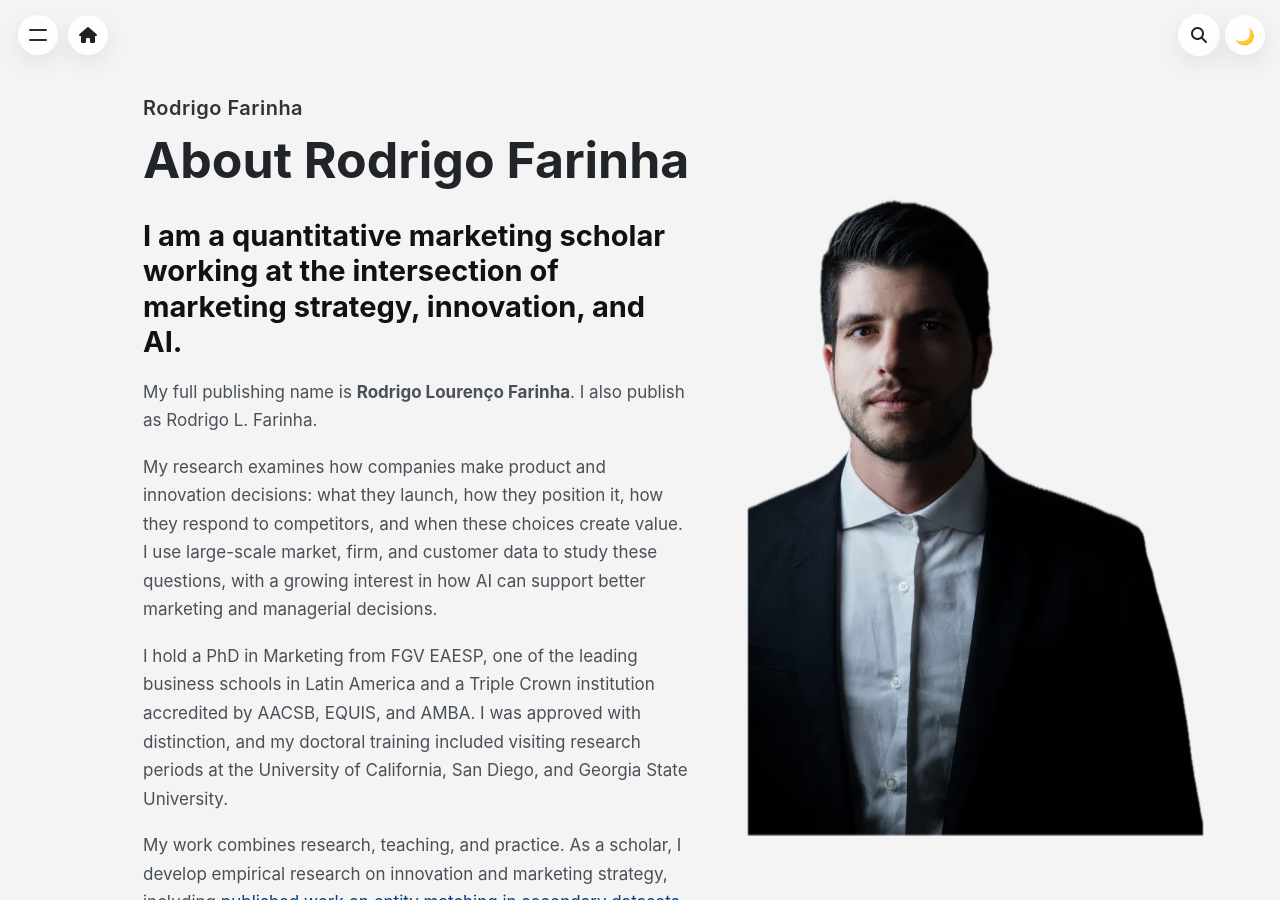
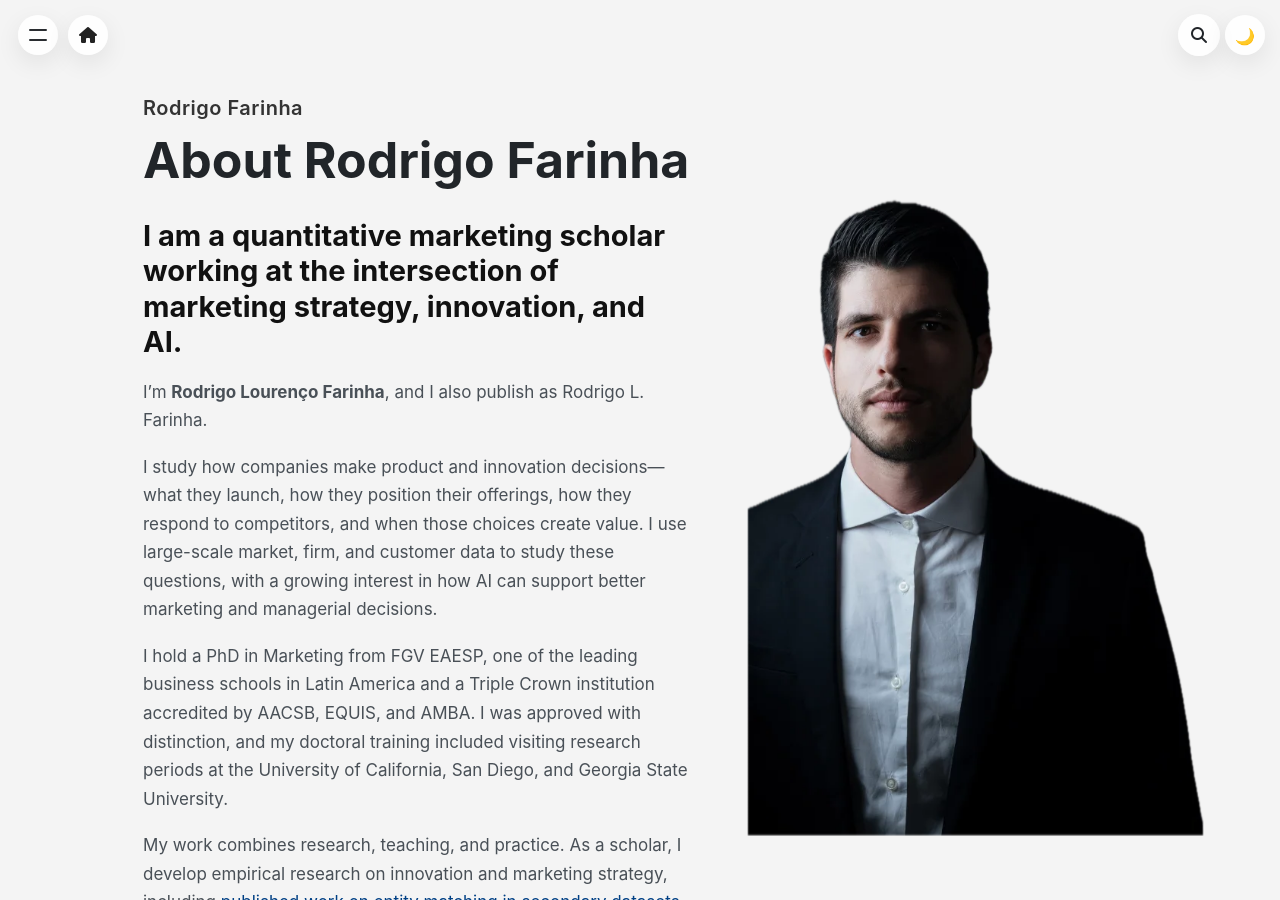
Before and after one commit to rodrigolourencofarinha/rodrigolourencofarinha.github.io, a Jekyll site: the page built from _pages/about.md, in a window 1280 px wide and 900 px high. Built offline with Jekyll 4.4.1, drawn with Linux system fonts in a browser that asks for light colours.

Commit message:
Refine About page introduction

```diff
--- a/_pages/about.md
+++ b/_pages/about.md
@@ -13,8 +13,8 @@ seo:
 <section class="about-profile" aria-label="About Rodrigo Farinha">
   <div class="about-profile-copy">
     <p class="about-lead">I am a quantitative marketing scholar working at the intersection of marketing strategy, innovation, and AI.</p>
-    <p>My full publishing name is <strong>Rodrigo Lourenço Farinha</strong>. I also publish as Rodrigo L. Farinha.</p>
-    <p>My research examines how companies make product and innovation decisions: what they launch, how they position it, how they respond to competitors, and when these choices create value. I use large-scale market, firm, and customer data to study these questions, with a growing interest in how AI can support better marketing and managerial decisions.</p>
+    <p>I’m <strong>Rodrigo Lourenço Farinha</strong>, and I also publish as Rodrigo L. Farinha.</p>
+    <p>I study how companies make product and innovation decisions—what they launch, how they position their offerings, how they respond to competitors, and when those choices create value. I use large-scale market, firm, and customer data to study these questions, with a growing interest in how AI can support better marketing and managerial decisions.</p>
     <p>I hold a PhD in Marketing from FGV EAESP, one of the leading business schools in Latin America and a Triple Crown institution accredited by AACSB, EQUIS, and AMBA. I was approved with distinction, and my doctoral training included visiting research periods at the University of California, San Diego, and Georgia State University.</p>
     <p>My work combines research, teaching, and practice. As a scholar, I develop empirical research on innovation and marketing strategy, including <a href="{{ site.baseurl }}/research/#published-papers">published work on entity matching in secondary datasets</a>. As an educator, I teach topics such as marketing analytics, artificial intelligence in business, digital transformation, marketing strategy, and innovation. As a consultant, I help companies structure complex business problems, analyze evidence, and make better strategic decisions.</p>
 
```
